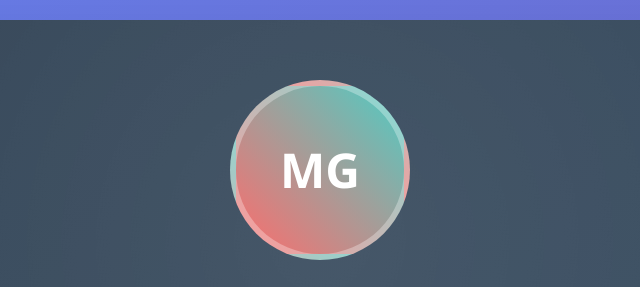
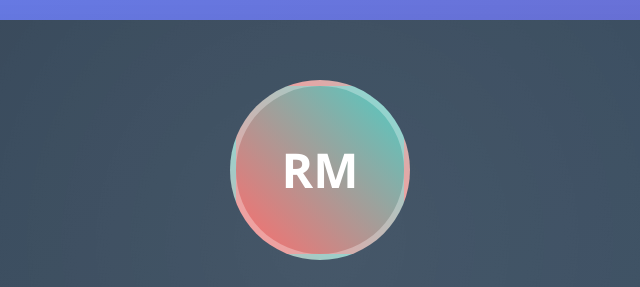
Before and after one commit to ArthurN1ght/https-arthurn1ght.github.io-, a plain HTML site: page index.html in a window 1280 px wide. Shown: the top 287 px of the page, 320-960 px from the left. Drawn offline with Linux system fonts and the light colour scheme.

Commit message:
Update index.html

```diff
--- a/index.html
+++ b/index.html
@@ -293,7 +293,7 @@
 <body>
     <div class="container">
         <header class="header">
-            <div class="profile-img">MG</div>
+            <div class="profile-img">RM</div>
             <h1>Ing. Russell Mestas</h1>
             <p class="subtitle">Ingeniero Electrónico | Redes Móviles | Especialista de Radio</p>
         </header>
```
